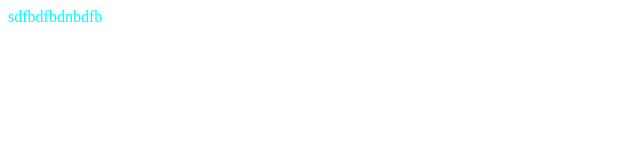
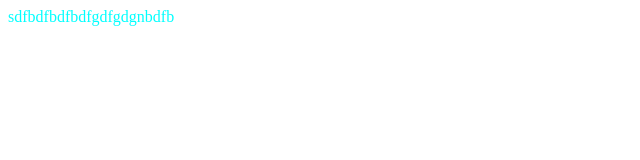
Before and after one commit to Cosmocraze/Local-repo, a plain HTML site: page index.html in a window 1280 px wide. Shown: the whole page, without its empty margins (0-640 px from the left). Drawn offline with Linux system fonts and the light colour scheme.

Commit message:
Local repo

```diff
--- a/index.html
+++ b/index.html
@@ -8,6 +8,6 @@
                     color: aqua;}</style>
 </head>
 <body>
-    <div id="Raj">sdfbdfbdnbdfb</div>
+    <div id="Raj">sdfbdfbdfbdfgdfgdgnbdfb</div>
 </body>
 </html>
```
